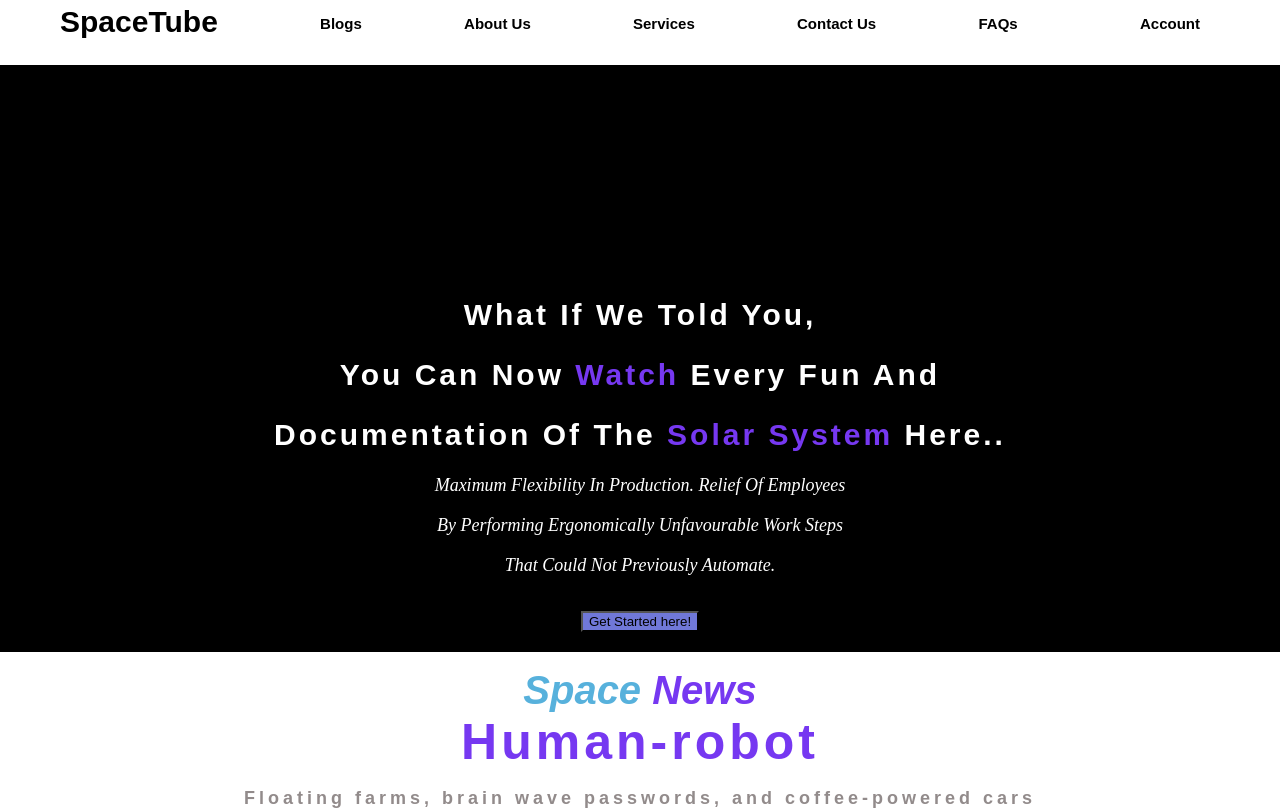
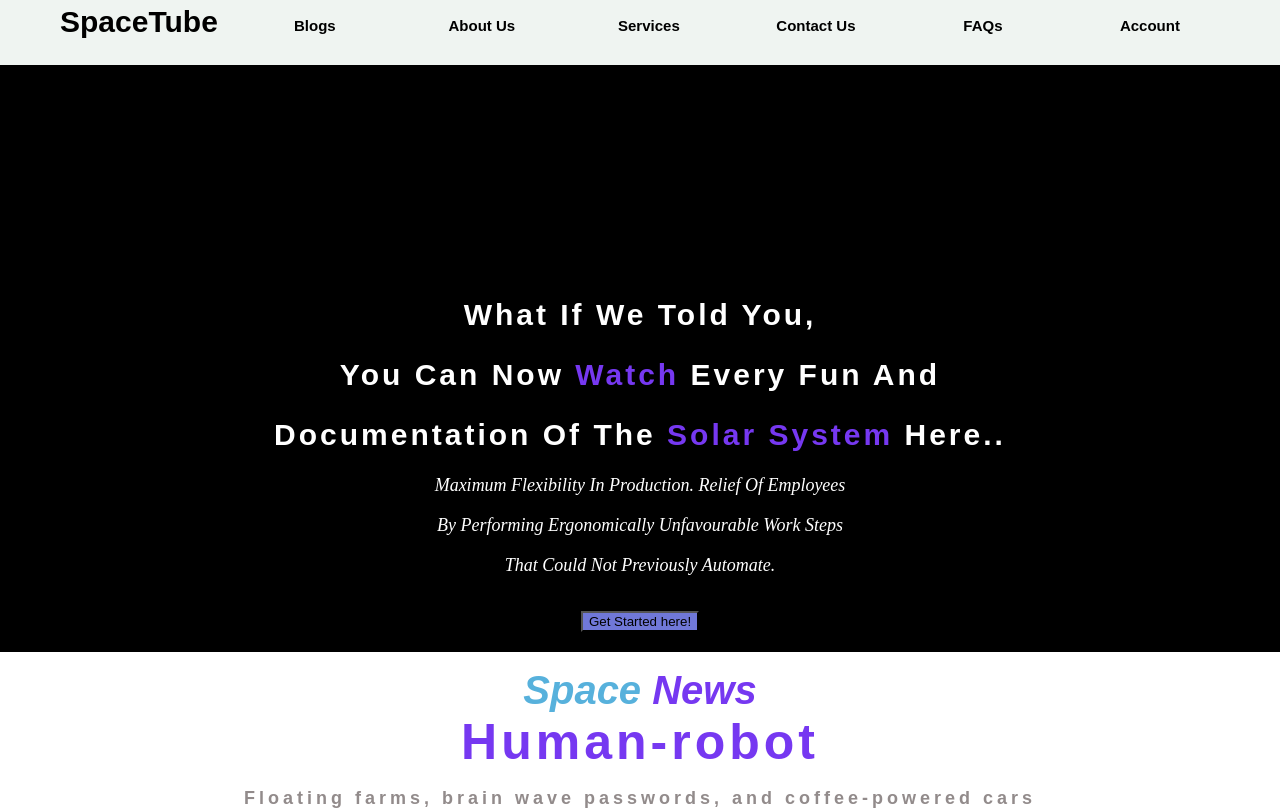
Before and after one commit to WilWa-X/whatsApp, a React (Create React App) app: page / in a window 1280 px wide. Shown: the top 810 px of the page. Built offline with nearby package versions, Linux system fonts and the light colour scheme.

Commit message:
fixed all nav-links

```diff
--- a/src/components/main/Main-page.css
+++ b/src/components/main/Main-page.css
@@ -18,7 +18,7 @@
     cursor: pointer;
     padding: 1em 4em;
     height: 35px;
-    background: white;
+    background: #eff4f1;
 }
 
 li{
@@ -36,18 +36,17 @@ li a{
     transition: background-color, color, letter-spacing;
     transition-duration: 0.8s, 8s, 0.8s;
     transition-timing-function: ease-out, ease-in, ease-out;
+    padding: 2px 5px;
+    margin: 0 15px;
 }
 
 .account-link:hover, .account-link:focus{
-    padding-top: 10px;
-    color: white;
     font-weight: normal;
     background-color: #afb3bc;
     letter-spacing: 4px;
     border-radius: 7px;
     width: 100px;
     height: 35px;
-    margin-bottom: 25px;
 }
 
 #logo{
@@ -55,17 +54,25 @@ li a{
     margin-top: -10px;
 }
 
+.link{
+    cursor: pointer;
+    width: 100px;
+    transition: background-color, color, letter-spacing;
+    transition-duration: 0.8s, 8s, 0.8s;
+    transition-timing-function: ease-out, ease-in, ease-out;
+    padding: 2px 5px;
+    margin: 0 15px;
+}
+
 .link:hover{
-    padding-top: 10px;
-    color: white;
     font-weight: normal;
-    transition: .8s linear;
     background-color: #afb3bc;
-    border-radius: 12px;
+    letter-spacing: 2px;
+    border-radius: 7px;
     width: 100px;
     height: 35px;
-    margin-bottom: 25px;
-    letter-spacing: 2px;
+    padding: 2px 5px;
+    margin: 0 15px;
 }
 
 .main-content{
```
Also changed, not shown: src/components/planet.jpg (added).
